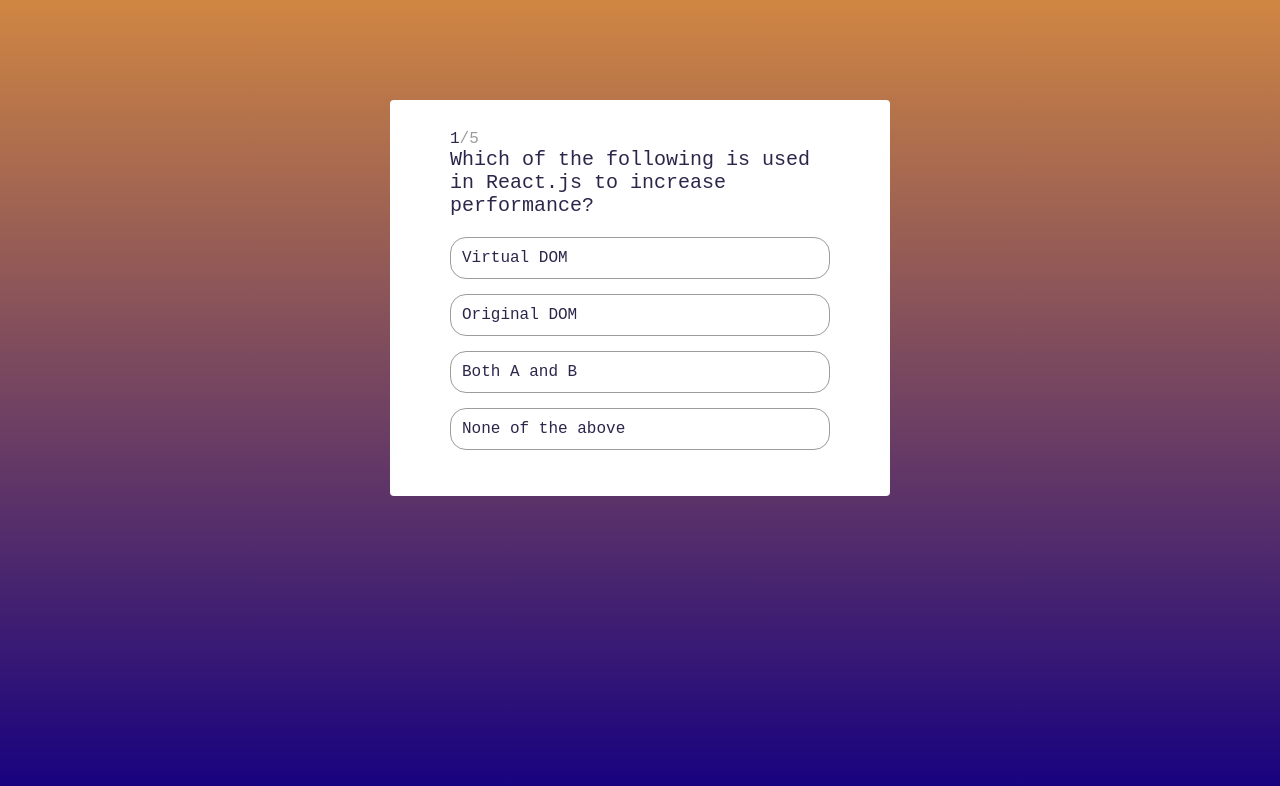
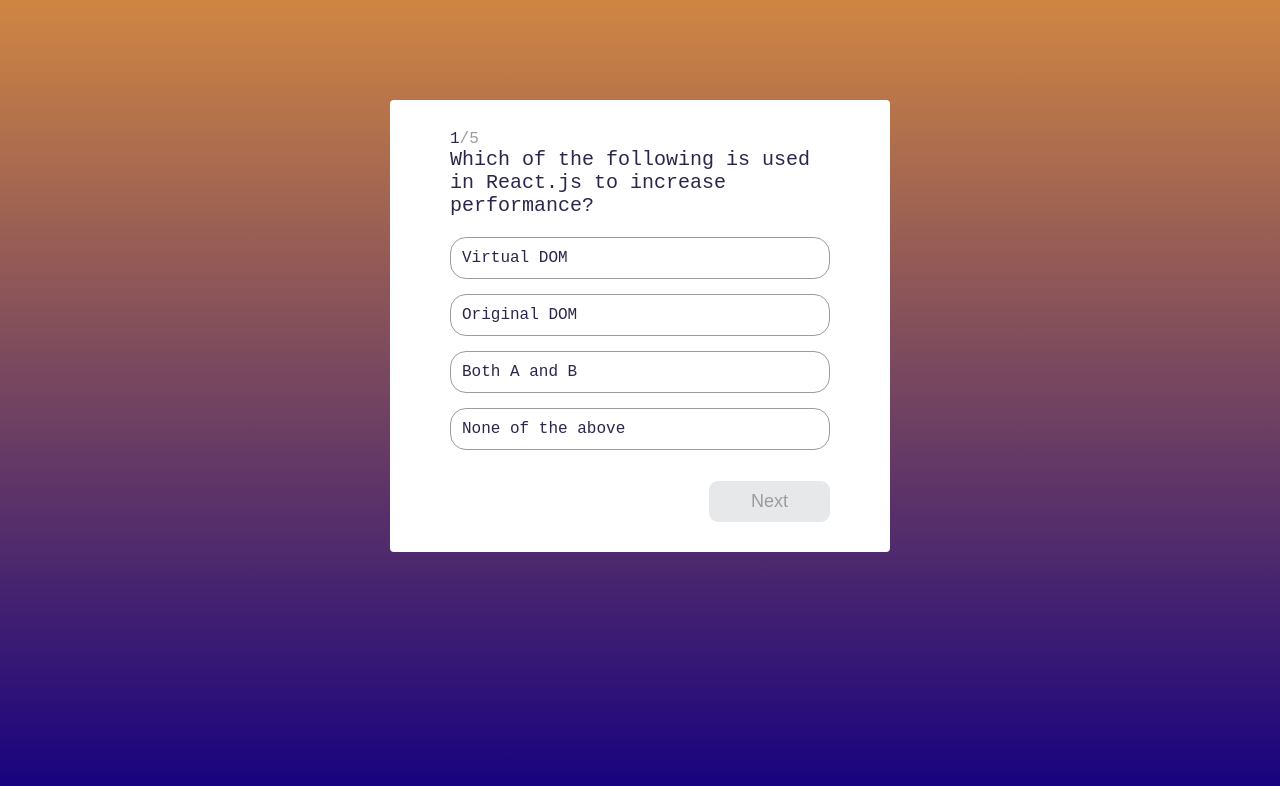
Before and after one commit to JP5252/quiz-app, a React (Vite) app: page / in a window 1280 px wide. Shown: the top 786 px of the page. Built offline with nearby package versions, Linux system fonts and the light colour scheme.

Commit message:
add question navigations and results page

```diff
--- a/src/Quiz.jsx
+++ b/src/Quiz.jsx
@@ -1,12 +1,18 @@
 import { useState } from "react";
+import { resultInitialState } from "./constants";
 
 const Quiz = ({ questions }) => {
+
+	//initializing variables
 	const [currentQuestion, setCurrentQuestion] = useState(0);
 	const [answerIdx, setAnswerIdx] = useState(null);
 	const [answer, setAnswer] = useState(null);
+	const [result, setResult] = useState(resultInitialState);
+	const [showResult, setShowResult] = useState(false);
 
 	const { question, choices, correctAnswer } = questions[currentQuestion];
 
+	//when an answer button is clicked
 	const onAnswerClick = (answer, index) => {
 		setAnswerIdx(index);
 		if(answer === correctAnswer) {
@@ -14,9 +20,37 @@
 		} else setAnswer(false);
 	}
 
+	//When next button is clicked
+	const onClickNext = () => {
+		setAnswerIdx(null);
+		setResult((prev) =>
+		answer
+		? {
+			...prev,
+			score: prev.score + 5,
+			correctAnswers: prev.correctAnswers + 1
+		}
+		: {
+			...prev,
+			wrongAnswers: prev.wrongAnswers + 1,
+		});
+
+		if(currentQuestion !== questions.length - 1) {
+			setCurrentQuestion((prev) => prev + 1);
+		} else {
+			setCurrentQuestion(0);
+			setShowResult(true);
+		}
+	};
+
+	const onTryAgain = () => {
+		setResult(resultInitialState);
+		setShowResult(false);
+	}
+
 	return (
 	<div className="quiz-container">
-		<>
+		{!showResult ? (		<>
 			<span className="active-question-no">{currentQuestion + 1}</span>
 			<span className="total-question">/{questions.length}</span>
 			<h2>{question}</h2>
@@ -33,7 +67,28 @@
 					))
 				}
 			</ul>
-		</>
+			<div className="footer">
+				<button onClick={onClickNext} disabled={answerIdx ===null}>
+					{currentQuestion === questions.length - 1 ? "Finish" : "Next"}
+				</button>
+			</div>
+		</>) : <div className="result">
+			<h3>result</h3>
+			<p>
+				Total Questions: <span>{questions.length}</span>
+			</p>
+			<p>
+				Total Score: <span>{result.score}</span>
+			</p>
+			<p>
+				Correct Answers: <span>{result.correctAnswers}</span>
+			</p>
+			<p>
+				Wrong Answers: <span>{result.wrongAnswers}</span>
+			</p>
+			<button onClick={onTryAgain}>Try Again</button>
+			</div>}
+
 	</div>
 	);
 };
--- a/src/constants.js
+++ b/src/constants.js
@@ -49,3 +49,9 @@
 	  },
 	],
   };
+
+export const resultInitialState = {
+	score: 0,
+	correctAnswers: 0,
+	wrongAnswers: 0
+};
--- a/src/index.scss
+++ b/src/index.scss
@@ -66,4 +66,27 @@
 			color: $bg;
 		}
 	}
+
+	.footer {
+		display: flex;
+		justify-content: flex-end;
+	}
+
+	button {
+		background: linear-gradient(0deg, $primary 0.03%, $accent);
+		border-radius: 9px;
+		font-size: 18px;
+		color: $bg;
+		padding: 10px 42px;
+		outline: none;
+		border: none;
+		margin-top: 15px;
+		cursor: pointer;
+
+		&:disabled {
+			background: $bg-accent;
+			color: $disabled;
+			cursor: not-allowed;
+		}
+	}
 }
```
